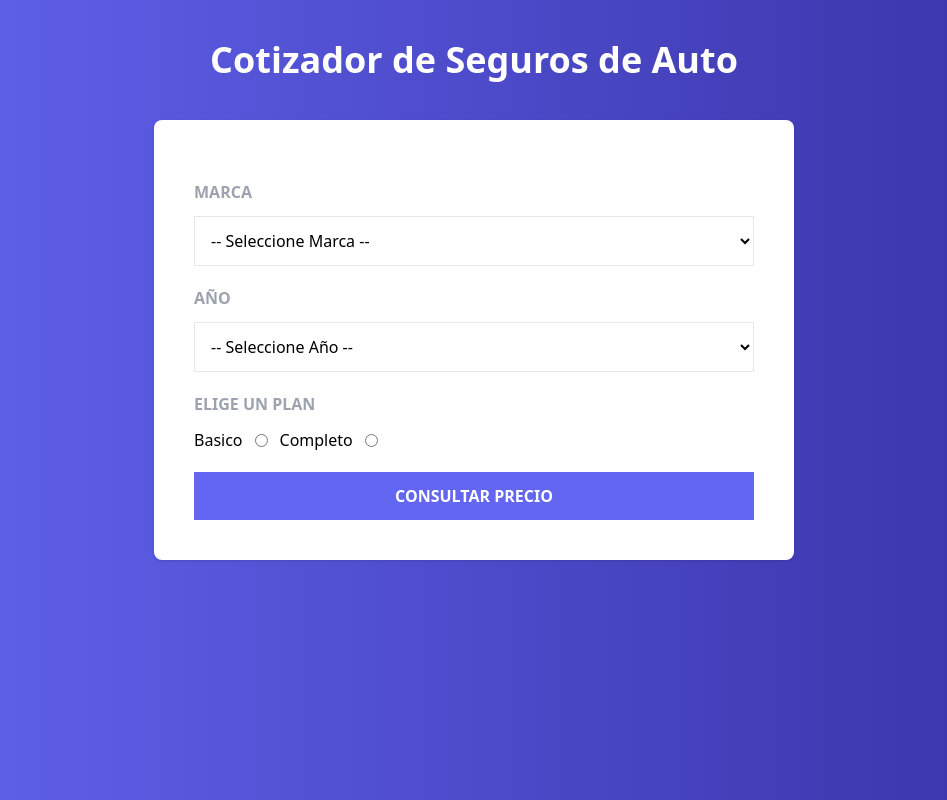
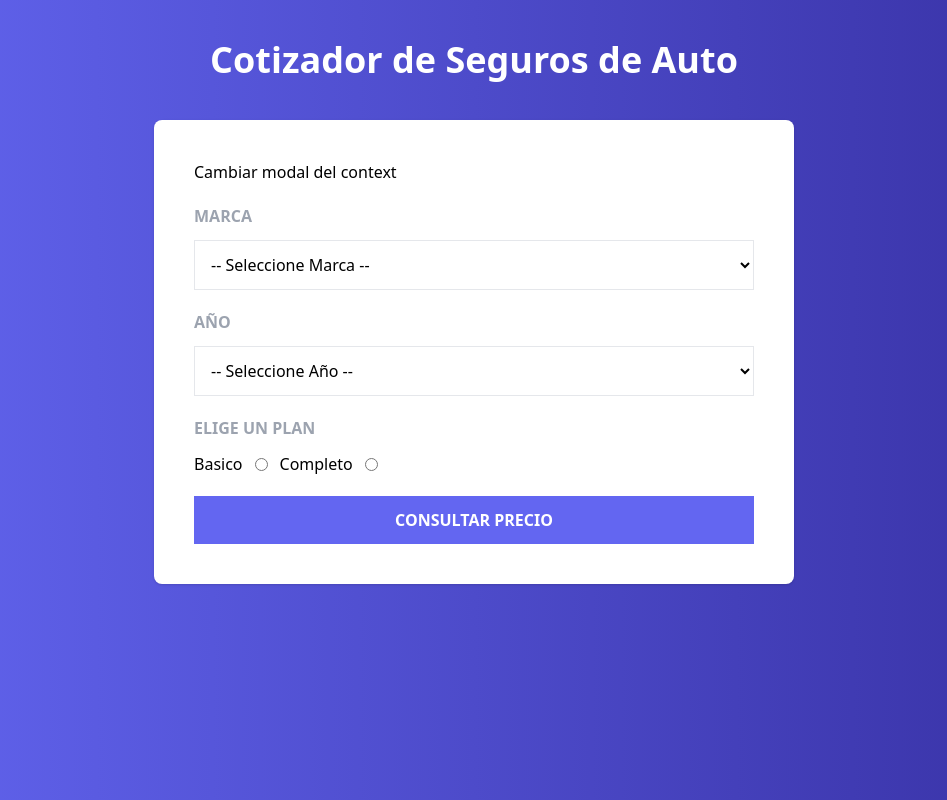
Before and after one commit to erdini1/cotizador-seguros, a React (Vite) app: page / in a window 1280 px wide. Shown: the whole page, without its empty margins (166-1113 px from the left). Built offline with nearby package versions, Linux system fonts and the light colour scheme.

Commit message:
Realizando pruebas con useContext

```diff
--- a/src/components/Formulario.jsx
+++ b/src/components/Formulario.jsx
@@ -1,10 +1,22 @@
-import { Fragment } from "react"
+import { Fragment, useContext } from "react"
 import { MARCAS, YEARS, PLANES } from "../constants"
+import CotizadorContext from "../context/CotizadorProvider"
 
 
 const Formulario = () => {
+
+    const { modal, setModal } = useContext(CotizadorContext)
+    console.log(modal)
+
+
     return (
         <>
+
+            <button
+                onClick={() => setModal(!modal)}
+            >
+                Cambiar modal del context
+            </button>
             {/* Aca va una alerta */}
 
             <form action="">
@@ -71,7 +83,7 @@ const Formulario = () => {
                     </div>
                 </div>
 
-                <input type="submit" value="Consultar Precio" className="w-full bg-indigo-500 hover:bg-indigo-600 transition-colors text-white uppercase p-3 font-bold cursor-pointer"/>
+                <input type="submit" value="Consultar Precio" className="w-full bg-indigo-500 hover:bg-indigo-600 transition-colors text-white uppercase p-3 font-bold cursor-pointer" />
 
             </form>
 
--- a/src/context/CotizadorProvider.jsx
+++ b/src/context/CotizadorProvider.jsx
@@ -1,4 +1,4 @@
-import { createContext } from "react";
+import { createContext, useState } from "react";
 
 /* Es recomendable que el context y el provider tengan el mismo nombre */
 // de esta forma el conteizadorCotnext ya va a tener un context creado
@@ -8,10 +8,14 @@ const CotizadorContext = createContext()
 
 const CotizadorProvider = ({ children }) => {
 
+    const [modal, setModal ] = useState(false)
+
     return (
+        // Una vex que lo paso dentro del value lo hago disponible dentro de toda la aplicación
         <CotizadorContext.Provider
             value={{
-
+                modal,
+                setModal
             }}
         >
             {children}
```
